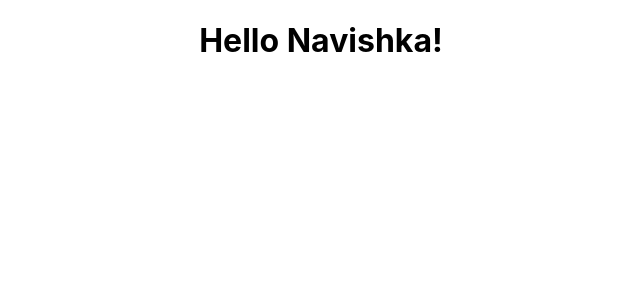
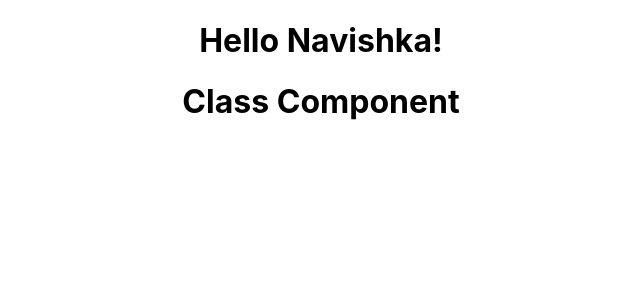
Before and after one commit to navishkauoc/reactjs-codevolution, a React (Create React App) app in the folder hello-world/: page / in a window 1280 px wide. Shown: the top 300 px of the page, without its empty margins (319-959 px from the left). Built offline with nearby package versions, Linux system fonts and the light colour scheme.

Commit message:
Intro to stateful class components

```diff
--- a/hello-world/src/App.js
+++ b/hello-world/src/App.js
@@ -1,10 +1,12 @@
 import './App.css';
 import Greet from './components/Greet';
+import Welcome from './components/Welcome';
 
 function App() {
   return (
     <div className="App">
       <Greet />
+      <Welcome />
     </div>
   );
 }
--- /dev/null
+++ b/hello-world/src/components/Welcome.js
@@ -0,0 +1,9 @@
+import React, { Component } from 'react';
+
+class Welcome extends Component {
+    render() {
+        return <h1>Class Component</h1>
+    }
+}
+
+export default Welcome;
```
